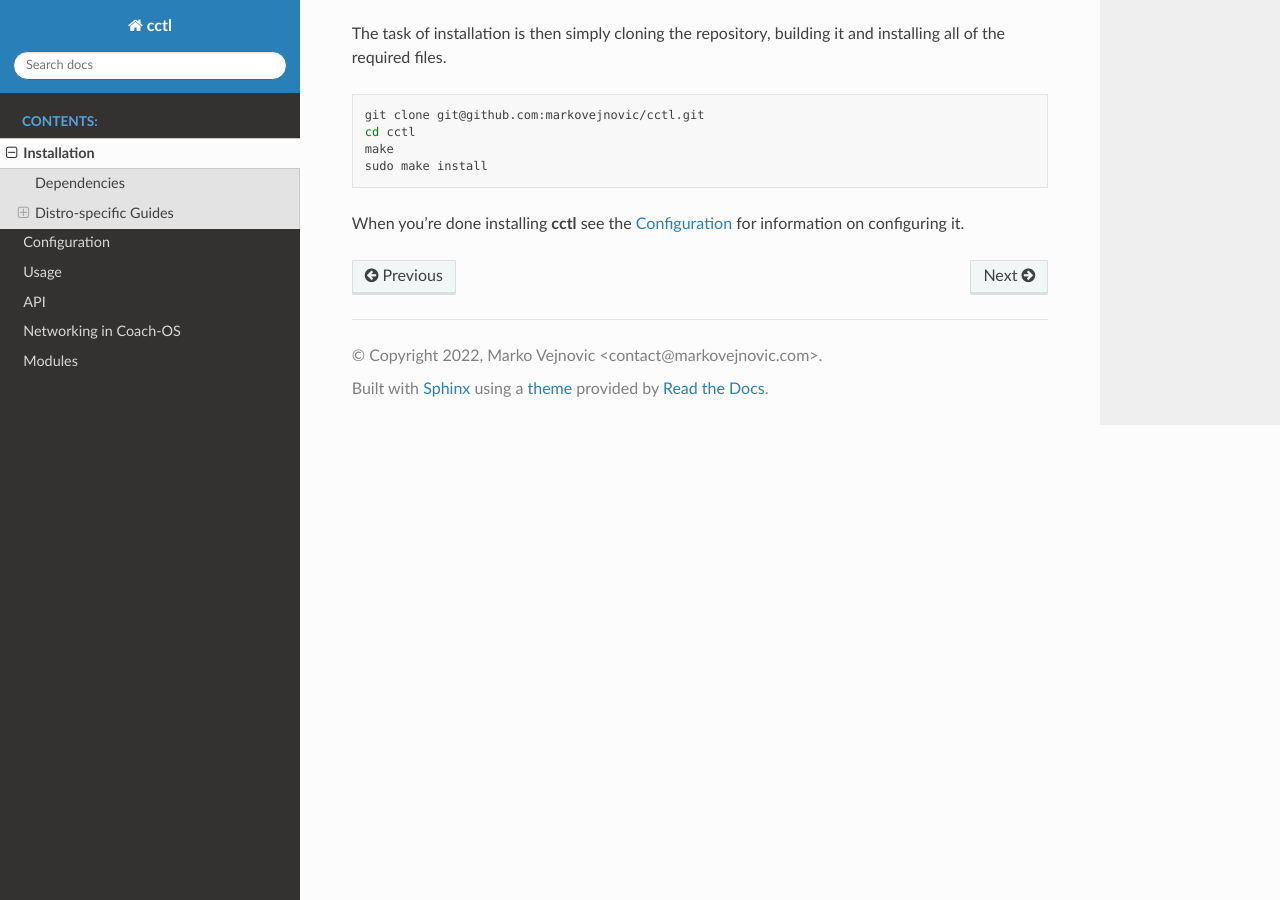
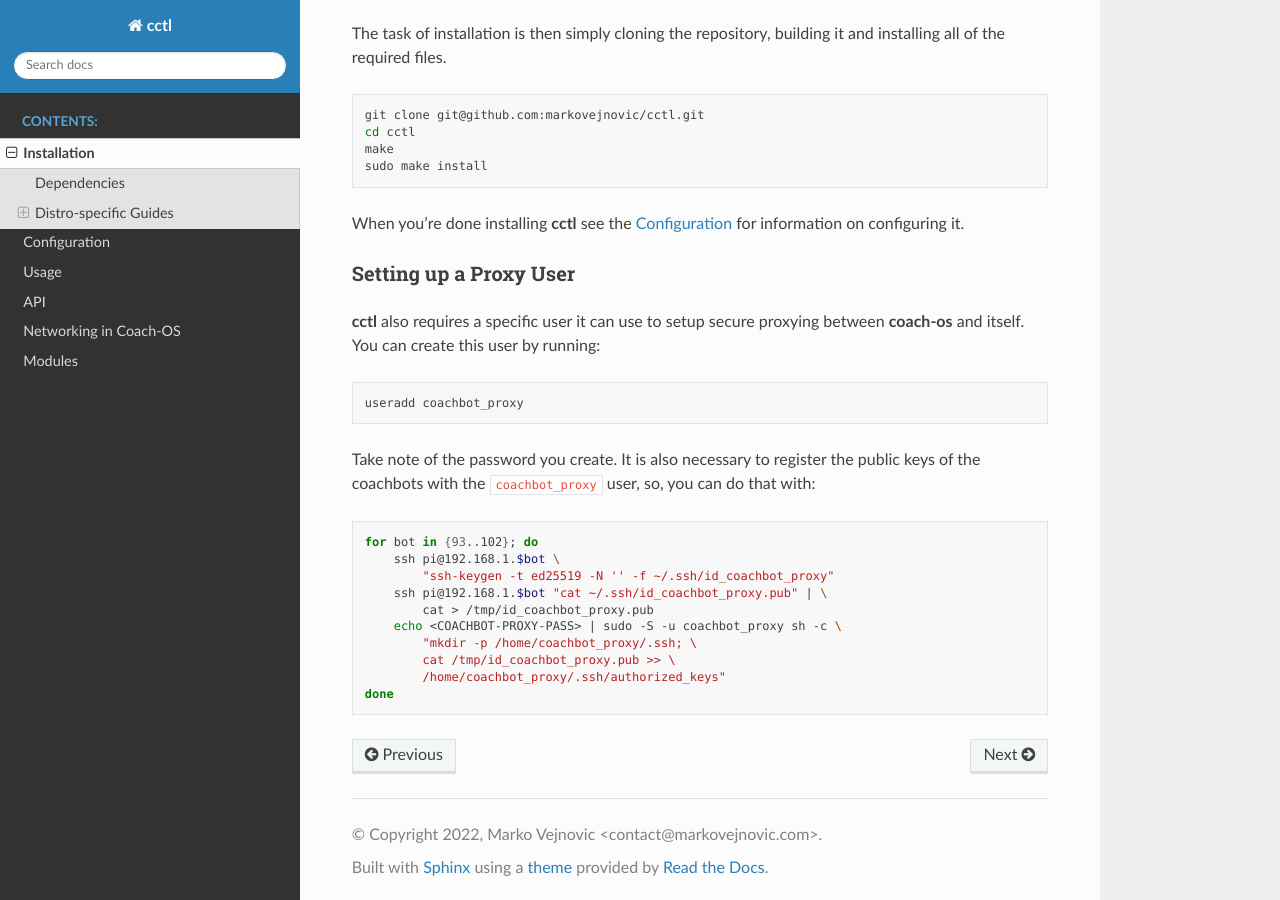
Before and after one commit to coachbots/cctl, a Sphinx documentation site: the page built from docs/source/installation.rst, in a window 1280 px wide and 900 px high, scrolled down 577 px. Built offline with Sphinx 7.4.7 and the Read the Docs theme 2.0.0, drawn with Linux system fonts in a browser that asks for light colours.

Commit message:
Fixed proxying

```diff
--- a/docs/source/installation.rst
+++ b/docs/source/installation.rst
@@ -36,3 +36,30 @@ installing all of the required files.
 
 When you're done installing **cctl** see the `Configuration
 <cofiguration.html>`_ for information on configuring it.
+
+Setting up a Proxy User
+^^^^^^^^^^^^^^^^^^^^^^^
+
+**cctl** also requires a specific user it can use to setup secure proxying
+between **coach-os** and itself. You can create this user by running:
+
+.. code-block:: bash
+
+   useradd coachbot_proxy
+
+Take note of the password you create.
+It is also necessary to register the public keys of the coachbots with the
+``coachbot_proxy`` user, so, you can do that with:
+
+.. code-block:: bash
+
+   for bot in {93..102}; do
+       ssh pi@192.168.1.$bot \
+           "ssh-keygen -t ed25519 -N '' -f ~/.ssh/id_coachbot_proxy"
+       ssh pi@192.168.1.$bot "cat ~/.ssh/id_coachbot_proxy.pub" | \
+           cat > /tmp/id_coachbot_proxy.pub
+       echo <COACHBOT-PROXY-PASS> | sudo -S -u coachbot_proxy sh -c \
+           "mkdir -p /home/coachbot_proxy/.ssh; \
+           cat /tmp/id_coachbot_proxy.pub >> \
+           /home/coachbot_proxy/.ssh/authorized_keys"
+   done
```
Also changed, not shown: 3 other files.
